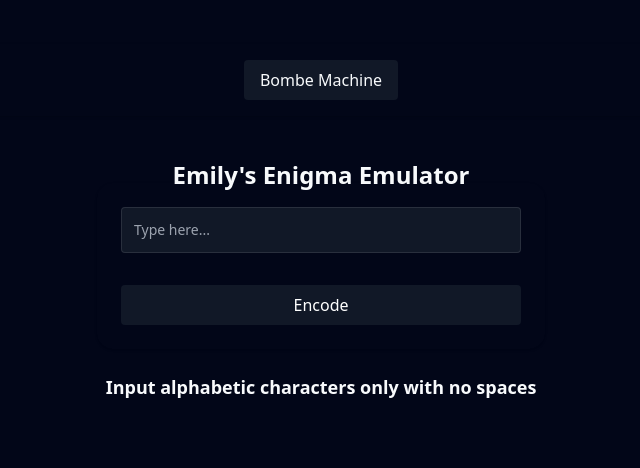
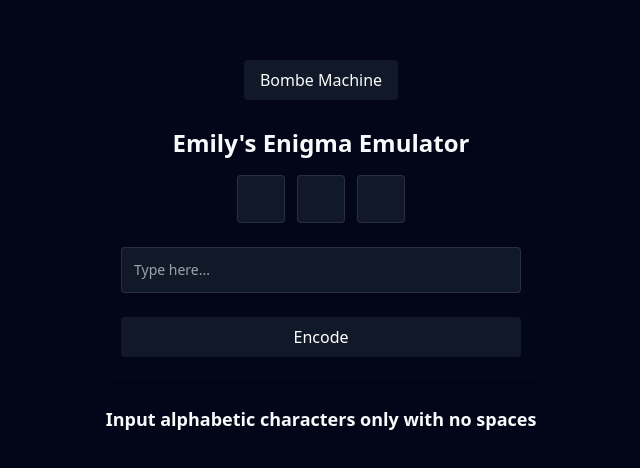
Before and after one commit to emilyarmstrong404/EnigmaWebsiteFrontEnd, a Next.js app: page / in a window 1280 px wide. Shown: the part 116-584 px from the top of the page, without its empty margins (319-959 px from the left). Built offline with nearby package versions, Linux system fonts and the light colour scheme.

Commit message:
rotor frontend add

```diff
--- a/app/page.js
+++ b/app/page.js
@@ -7,15 +7,33 @@ export default function Home() {
   const [encoded, setEncoded] = useState('');
   const [loading, setLoading] = useState(false);
 
+  const [keys, setKeys] = useState(['', '', '']);
+
+  const handleKeyChange = (index, value) => {
+    if (!/^[a-zA-Z]?$/.test(value)) return;
+
+    const updatedKeys = [...keys];
+    updatedKeys[index] = value.toUpperCase();
+    setKeys(updatedKeys);
+  };
+
   const handleEncode = async () => {
     setLoading(true);
     setEncoded('');
+
     try {
-      const res = await fetch('https://enigmawebsitebackend-1.onrender.com/encode', {
-        method: 'POST',
-        headers: { 'Content-Type': 'application/json' },
-        body: JSON.stringify({ text }),
-      });
+      const res = await fetch(
+        'https://enigmawebsitebackend-1.onrender.com/encode',
+        {
+          method: 'POST',
+          headers: { 'Content-Type': 'application/json' },
+          body: JSON.stringify({
+            text,
+            keys, // <-- three-letter input sent here
+          }),
+        }
+      );
+
       const data = await res.json();
       setEncoded(data.encoded);
     } catch (err) {
@@ -30,22 +48,43 @@ export default function Home() {
       {/* Navigation tabs */}
       <div className="fixed top-40 left-0 w-full p-4 shadow z-50">
         <div className="flex gap-4 justify-center">
-          <Link href="/decoder" className="px-4 py-2 rounded bg-gray-900 hover:bg-gray-800">
+          <Link
+            href="/decoder"
+            className="px-4 py-2 rounded bg-gray-900 hover:bg-gray-800"
+          >
             Bombe Machine
           </Link>
         </div>
       </div>
-      <h1 className="text-2xl font-semibold -mt-2">Emily's Enigma Emulator</h1>
 
-      <div className="max-w-md w-full bg-black-100 p-6 rounded-2xl shadow flex flex-col gap-8 -mt-8">
-        {/* <h2 className="text-lg font-semibold">Your message:</h2> */}
+      <h1 className="text-2xl font-semibold -mt-2">
+        Emily's Enigma Emulator
+      </h1>
+
+      <div className="max-w-md w-full bg-black-100 p-6 rounded-2xl shadow flex flex-col gap-6 -mt-8">
+        {/* Key Inputs */}
+        <div className="flex justify-center gap-3">
+          {keys.map((key, i) => (
+            <input
+              key={i}
+              type="text"
+              maxLength={1}
+              value={key}
+              onChange={(e) => handleKeyChange(i, e.target.value)}
+              className="w-12 h-12 text-center text-lg font-semibold border rounded bg-gray-900 text-white"
+            />
+          ))}
+        </div>
+
+        {/* Main Message Input */}
         <input
           type="text"
           placeholder="Type here..."
           value={text}
           onChange={(e) => setText(e.target.value)}
-          className="w-full border rounded bg-gray-900 text-white p-3 text-sm resize-vertical"
+          className="w-full border rounded bg-gray-900 text-white p-3 text-sm"
         />
+
         <button
           onClick={handleEncode}
           disabled={loading}
@@ -55,12 +94,10 @@ export default function Home() {
           {loading ? 'Encoding...' : 'Encode'}
         </button>
 
-        {/* Loading Message */}
         {loading && (
           <p className="text-sm text-gray-400">Loading...</p>
         )}
 
-        {/* Encoded Output */}
         {!loading && encoded && (
           <div>
             <h3 className="font-semibold mt-2">Encoded message:</h3>
@@ -69,7 +106,9 @@ export default function Home() {
         )}
       </div>
 
-      <h2 className="text-lg font-semibold">Input alphabetic characters only with no spaces</h2>
+      <h2 className="text-lg font-semibold">
+        Input alphabetic characters only with no spaces
+      </h2>
     </main>
   );
 }
```
